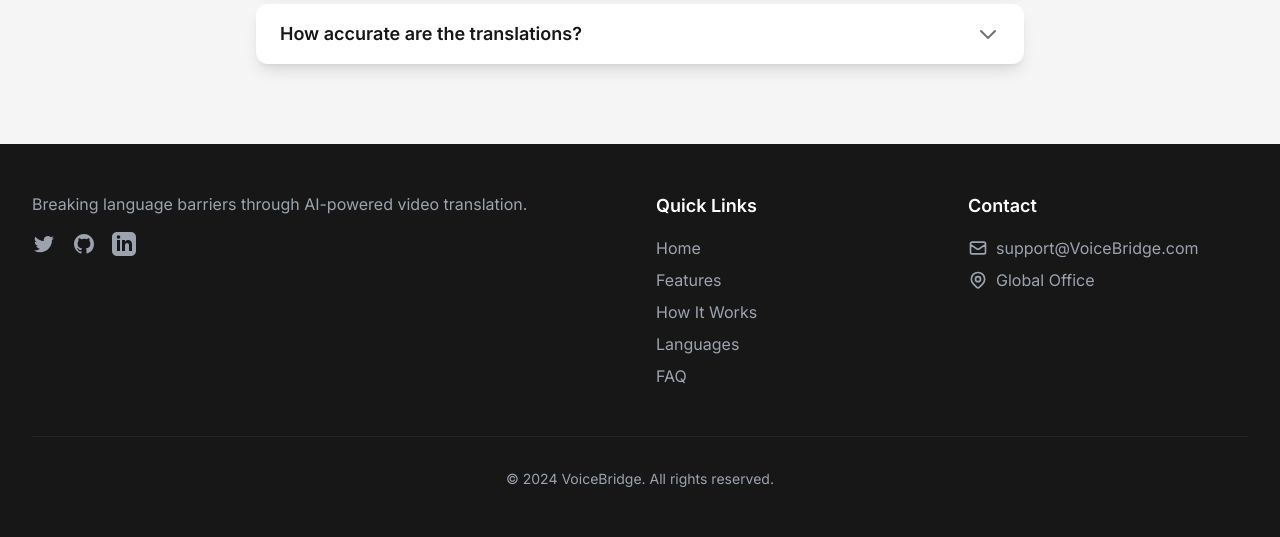
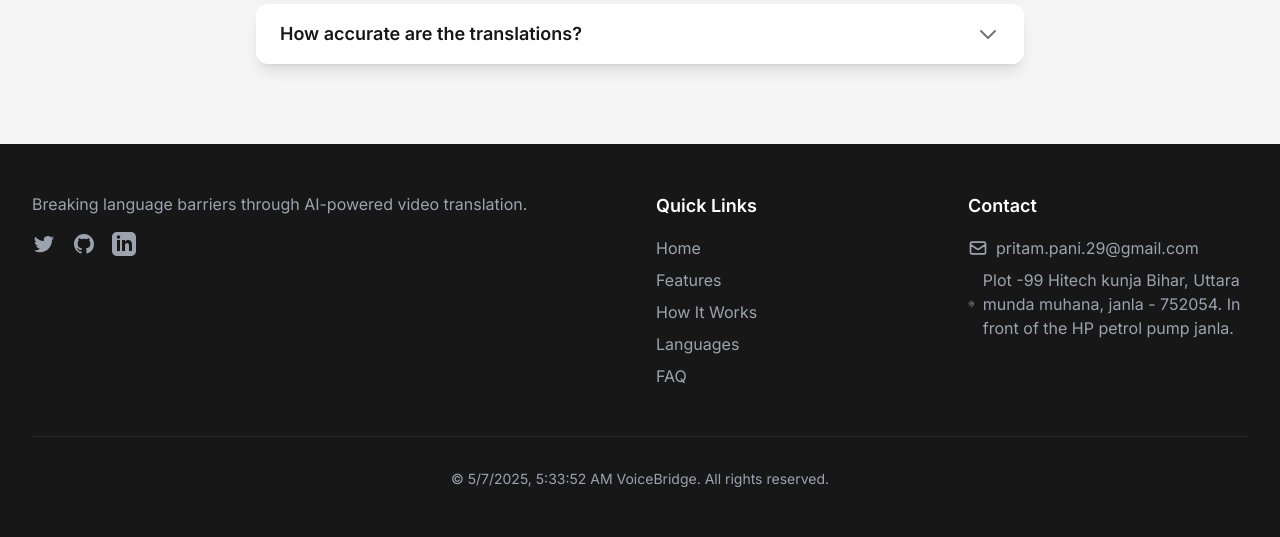
Before and after one commit to pritampani/VoiceBridge, a Flask app: page / in a window 1280 px wide. Shown: the part 5283-5820 px from the top of the page. Run offline with Flask 3, Linux system fonts and the light colour scheme; some libraries are stand-ins or nearby versions.

Commit message:
Update index.html

```diff
--- a/templates/index.html
+++ b/templates/index.html
@@ -1278,18 +1278,18 @@
                 <path d="M8.29 20.251c7.547 0 11.675-6.253 11.675-11.675 0-.178 0-.355-.012-.53A8.348 8.348 0 0022 5.92a8.19 8.19 0 01-2.357.646 4.118 4.118 0 001.804-2.27 8.224 8.224 0 01-2.605.996 4.107 4.107 0 00-6.993 3.743 11.65 11.65 0 01-8.457-4.287 4.106 4.106 0 001.27 5.477A4.072 4.072 0 012.8 9.713v.052a4.105 4.105 0 003.292 4.022 4.095 4.095 0 01-1.853.07 4.108 4.108 0 003.834 2.85A8.233 8.233 0 012 18.407a11.616 11.616 0 006.29 1.84"></path>
               </svg>
             </a>
-            <a href="#" class="text-gray-400 hover:text-white transition-colors">
+            <a href="https://github.com/pritampani/GoogleSolutionChallange" target="_blank" class="text-gray-400 hover:text-white transition-colors">
               <span class="sr-only">GitHub</span>
               <svg class="h-6 w-6" fill="currentColor" viewBox="0 0 24 24">
                 <path fill-rule="evenodd" d="M12 2C6.477 2 2 6.484 2 12.017c0 4.425 2.865 8.18 6.839 9.504.5.092.682-.217.682-.483 0-.237-.008-.868-.013-1.703-2.782.605-3.369-1.343-3.369-1.343-.454-1.158-1.11-1.466-1.11-1.466-.908-.62.069-.608.069-.608 1.003.07 1.531 1.032 1.531 1.032.892 1.53 2.341 1.088 2.91.832.092-.647.35-1.088.636-1.338-2.22-.253-4.555-1.113-4.555-4.951 0-1.093.39-1.988 1.029-2.688-.103-.253-.446-1.272.098-2.65 0 0 .84-.27 2.75 1.026A9.564 9.564 0 0112 6.844c.85.004 1.705.115 2.504.337 1.909-1.296 2.747-1.027 2.747-1.027.546 1.379.202 2.398.1 2.651.64.7 1.028 1.595 1.028 2.688 0 3.848-2.339 4.695-4.566 4.943.359.309.678.92.678 1.855 0 1.338-.012 2.419-.012 2.747 0 .268.18.58.688.482A10.019 10.019 0 0022 12.017C22 6.484 17.522 2 12 2z" clip-rule="evenodd"></path>
               </svg>
             </a>
-            <a href="#" class="text-gray-400 hover:text-white transition-colors">
-              <span class="sr-only">LinkedIn</span>
-              <svg class="h-6 w-6" fill="currentColor" viewBox="0 0 24 24">
-                <path fill-rule="evenodd" d="M19 0h-14c-2.761 0-5 2.239-5 5v14c0 2.761 2.239 5 5 5h14c2.762 0 5-2.239 5-5v-14c0-2.761-2.238-5-5-5zm-11 19h-3v-11h3v11zm-1.5-12.268c-.966 0-1.75-.79-1.75-1.764s.784-1.764 1.75-1.764 1.75.79 1.75 1.764-.783 1.764-1.75 1.764zm13.5 12.268h-3v-5.604c0-3.368-4-3.113-4 0v5.604h-3v-11h3v1.765c1.396-2.586 7-2.777 7 2.476v6.759z" clip-rule="evenodd"></path>
-              </svg>
-            </a>
+               <a href="https://www.linkedin.com/in/pritam-pani-2a9aa1247/" target="_blank" class="text-gray-400 hover:text-white transition-colors">
+                 <span class="sr-only">LinkedIn</span>
+                 <svg class="h-6 w-6" fill="currentColor" viewBox="0 0 24 24">
+                   <path fill-rule="evenodd" d="M19 0h-14c-2.761 0-5 2.239-5 5v14c0 2.761 2.239 5 5 5h14c2.762 0 5-2.239 5-5v-14c0-2.761-2.238-5-5-5zm-11 19h-3v-11h3v11zm-1.5-12.268c-.966 0-1.75-.79-1.75-1.764s.784-1.764 1.75-1.764 1.75.79 1.75 1.764-.783 1.764-1.75 1.764zm13.5 12.268h-3v-5.604c0-3.368-4-3.113-4 0v5.604h-3v-11h3v1.765c1.396-2.586 7-2.777 7 2.476v6.759z" clip-rule="evenodd"></path>
+                 </svg>
+               </a>
           </div>
         </div>
 
@@ -1313,14 +1313,16 @@
               <svg class="h-5 w-5 mr-2" fill="none" stroke="currentColor" viewBox="0 0 24 24">
                 <path stroke-linecap="round" stroke-linejoin="round" stroke-width="2" d="M3 8l7.89 5.26a2 2 0 002.22 0L21 8M5 19h14a2 2 0 002-2V7a2 2 0 00-2-2H5a2 2 0 00-2 2v10a2 2 0 002 2z"/>
               </svg>
-              support@VoiceBridge.com
+              pritam.pani.29@gmail.com
             </li>
             <li class="flex items-center">
               <svg class="h-5 w-5 mr-2" fill="none" stroke="currentColor" viewBox="0 0 24 24">
                 <path stroke-linecap="round" stroke-linejoin="round" stroke-width="2" d="M17.657 16.657L13.414 20.9a1.998 1.998 0 01-2.827 0l-4.244-4.243a8 8 0 1111.314 0z"/>
                 <path stroke-linecap="round" stroke-linejoin="round" stroke-width="2" d="M15 11a3 3 0 11-6 0 3 3 0 016 0z"/>
               </svg>
-              Global Office
+              Plot -99
+              Hitech kunja Bihar, Uttara munda muhana, janla - 752054.
+              In front of the HP petrol pump janla.
             </li>
           </ul>
         </div>
@@ -1328,7 +1330,7 @@
 
       <div class="mt-12 pt-8 border-t border-neutral-800">
         <div class="text-center text-gray-400 text-sm">
-          <p>&copy; 2024 VoiceBridge. All rights reserved.</p>
+          <p>&copy; <script>document.write(new Date().toLocaleString());</script> VoiceBridge. All rights reserved.</p>
         </div>
       </div>
     </div>
```
